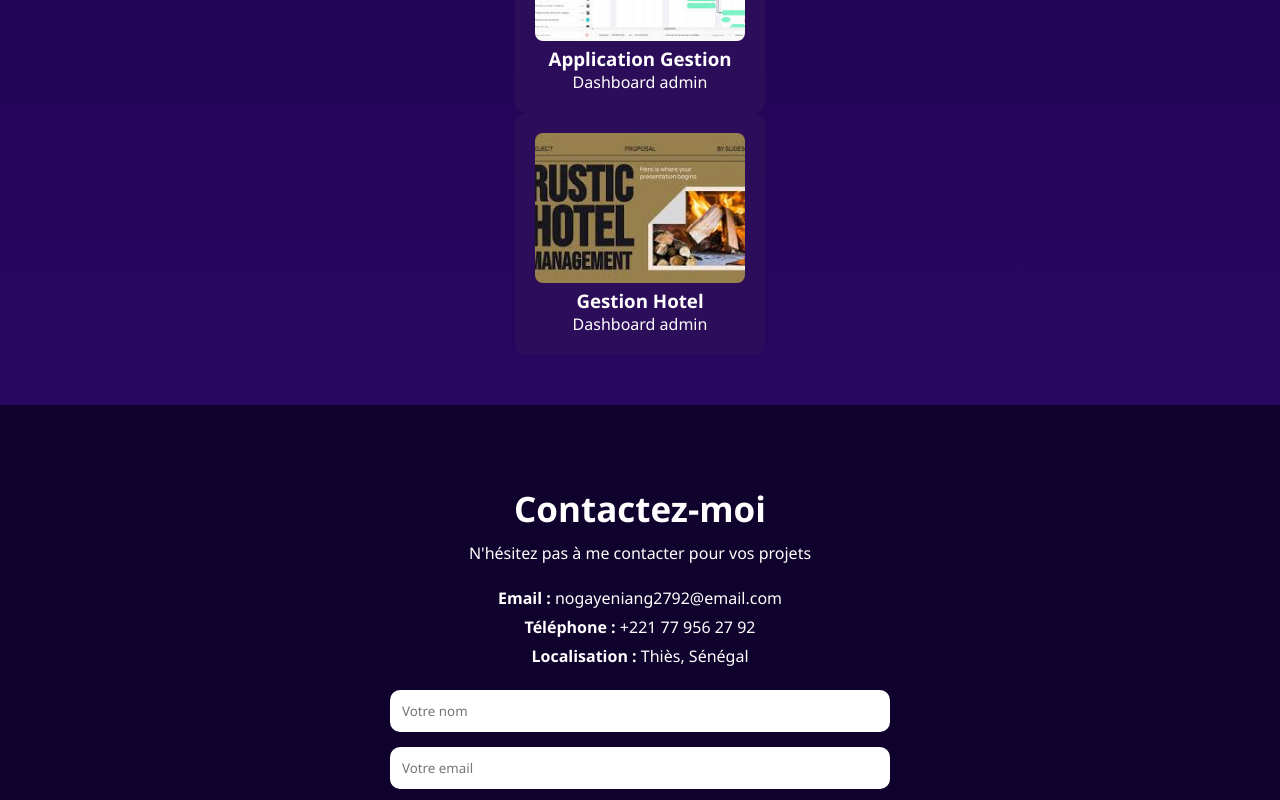
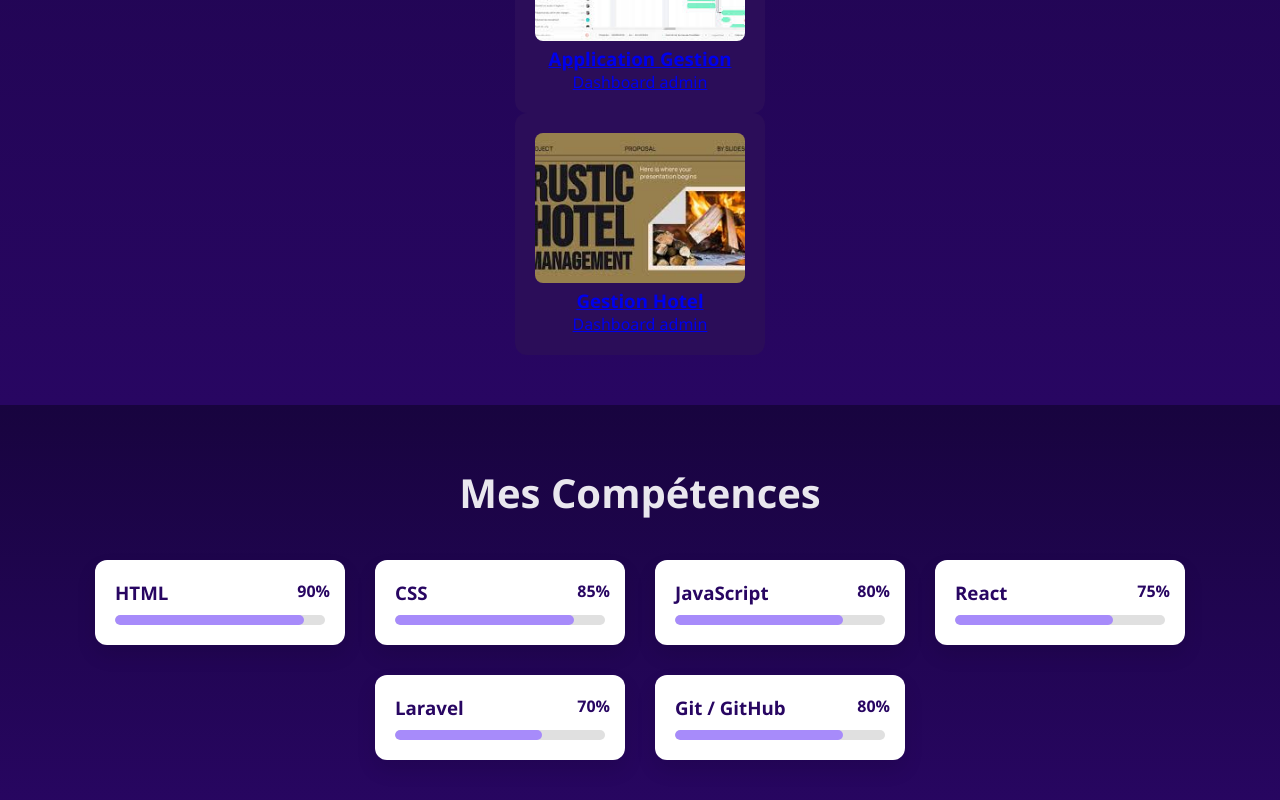
Before and after one commit to noksniang5336-cell/porfolio, a React app: page / in a window 1280 px wide. Shown: the part 1480-2280 px from the top of the page. Built offline with nearby package versions, Linux system fonts and the light colour scheme; the HTML template or start-up script is replaced by a standard one.

Commit message:
premier commit

```diff
--- a/src/Page/Accueil.jsx
+++ b/src/Page/Accueil.jsx
@@ -2,15 +2,16 @@ import React, { useState } from "react";
 import Project from "../Page/Project";
 import Contact from  "../Page/Contact";
 import Hero from  "../composants/Hero";
-import Apropos from  "../Page/Apropos";
+import Competences from '../composants/Competences';
+
 
     function Accueil (){
         return(
 
             <main>
                 <Hero/>
-
                 <Project/>
+                <Competences/>
                 <Contact/>
             </main>
         )
--- /dev/null
+++ b/src/Page/Detail.jsx
@@ -0,0 +1,88 @@
+import React from "react";
+import { useParams } from "react-router-dom";
+
+// ✅ Reprends EXACTEMENT les mêmes données que dans Project
+const projects = [
+  {
+    id: 1,
+    img: "/reala.jpg",
+    title: "Site E-commerce",
+    description: "React + Laravel",
+    github: "#",
+    site: "#",
+    techno: "React, Laravel, MySQL",
+  },
+  {
+    id: 2,
+    img: "/portfolio.jpg",
+    title: "Portfolio",
+    description: "Design moderne",
+    github: "#",
+    site: "#",
+    techno: "React, CSS",
+  },
+  {
+    id: 3,
+    img: "/gest.jpg",
+    alt: "gest",
+    title: "Application Gestion",
+    description: "Dashboard admin",
+  },
+  {
+    id: 4,
+    img: "/hotel.jpg",
+    alt: "hotel",
+    title: "Gestion Hotel",
+    description: "Dashboard admin",
+  },
+];
+
+const Detail = () => {
+  const { id } = useParams();
+
+  // ⚠️ convertir id en nombre
+  const le_projet = projects.find((projet) => projet.id === parseInt(id));
+
+  if (!le_projet) {
+    return <p>Projet introuvable</p>;
+  }
+
+  return (
+    <div className="detail">
+      <h1 className="title">Détail du projet</h1>
+
+      <div className="box_detail">
+        {/* Image */}
+        <div className="image_container">
+          <img src={le_projet.img} alt={le_projet.title} />
+        </div>
+
+        {/* Infos */}
+        <div className="info_container">
+          <h2>{le_projet.title}</h2>
+
+          <p className="desc">
+            {le_projet.description ||
+              "Projet moderne développé avec les meilleures pratiques."}
+          </p>
+
+          <div className="links">
+            <a href={le_projet.github} target="_blank" rel="noreferrer">
+              GitHub
+            </a>
+            <a href={le_projet.site} target="_blank" rel="noreferrer">
+              Voir le site
+            </a>
+          </div>
+
+          <div className="techno">
+            <strong>Technologies :</strong>
+            <p>{le_projet.techno}</p>
+          </div>
+        </div>
+      </div>
+    </div>
+  );
+};
+
+export default Detail;
--- a/src/Page/Project.jsx
+++ b/src/Page/Project.jsx
@@ -1,28 +1,30 @@
 import React from "react";
-import { Link } from "react-router-dom";
-
-
+import { NavLink } from "react-router-dom";
 
 const projects = [
   {
-    img: "/reala.jpg", // ✅ On écrit directement le chemin relatif au dossier public
+    id: 1,
+    img: "/reala.jpg",
     alt: "reala",
     title: "Site E-commerce",
     description: "React + Laravel",
   },
   {
+    id: 2,
     img: "/portfolio.jpg",
     alt: "portfolio",
     title: "Portfolio",
     description: "Design moderne",
   },
   {
+    id: 3,
     img: "/gest.jpg",
     alt: "gest",
     title: "Application Gestion",
     description: "Dashboard admin",
   },
   {
+    id: 4,
     img: "/hotel.jpg",
     alt: "hotel",
     title: "Gestion Hotel",
@@ -35,13 +37,18 @@ function Project() {
     <div className="proj">
       <h1>Mes Projets</h1>
       <div className="projects-grid">
-        {projects.map((project, index) => (
-          <div className="cad" key={index}>
-            {/* L'image sera chargée directement via l'URL du site */}
-            <img className="img" src={project.img} alt={project.alt} />
-            <h3>{project.title}</h3>
-            <p>{project.description}</p>
-          </div>
+        {projects.map((project) => (
+          <NavLink
+            key={project.id}
+            to={`/projet/${project.id}`}
+            className="un_projet"
+          >
+            <div className="cad">
+              <img className="img" src={project.img} alt={project.alt} />
+              <h3>{project.title}</h3>
+              <p>{project.description}</p>
+            </div>
+          </NavLink>
         ))}
       </div>
     </div>
--- /dev/null
+++ b/src/composants/Competences.jsx
@@ -0,0 +1,34 @@
+import React from "react";
+
+const skillsData = [
+  { name: "HTML", level: 90 },
+  { name: "CSS", level: 85 },
+  { name: "JavaScript", level: 80 },
+  { name: "React", level: 75 },
+  { name: "Laravel", level: 70 },
+  { name: "Git / GitHub", level: 80 },
+];
+
+function Competences() {
+  return (
+    <section className="skills">
+      <h2>Mes Compétences</h2>
+      <div className="skills-list">
+        {skillsData.map((skill, index) => (
+          <div key={index} className="skill-card">
+            <h3>{skill.name}</h3>
+            <div className="skill-bar">
+              <div
+                className="skill-level"
+                style={{ width: `${skill.level}%` }}
+              ></div>
+            </div>
+            <span>{skill.level}%</span>
+          </div>
+        ))}
+      </div>
+    </section>
+  );
+}
+
+export default Competences;
--- a/src/composants/Navbar.jsx
+++ b/src/composants/Navbar.jsx
@@ -29,11 +29,11 @@ const Navbar = () => {
 
         {/* droite */}
          <div className="menu">
-            <div className="about">About</div>
-            <IoMenu
-             onClick={() => setOpenMenu(!openMenu)}
-            className='burguer'  size={30} />
-         </div>
+             <NavLink to="/Apropos">
+               <button className="bb">Apropos</button>
+                </NavLink>
+               </div>
+
 
          {/* volet  */}
 
--- a/src/index.css
+++ b/src/index.css
@@ -249,6 +249,91 @@ font-size: 14px;
    font-size: 14px;
 }
 
+.detail {
+     background: linear-gradient( #18043f, #280662);
+
+  padding: 40px;
+  min-height: 100vh;
+  color: white;
+}
+
+.title {
+  text-align: center;
+  margin-bottom: 40px;
+  font-size: 32px;
+  font-weight: bold;
+}
+
+/* Conteneur principal */
+.box_detail {
+  display: flex;
+  gap: 40px;
+  align-items: center;
+  justify-content: center;
+  flex-wrap: wrap;
+}
+
+/* Image */
+.image_container {
+  flex: 1;
+  max-width: 500px;
+}
+
+.image_container img {
+  width: 100%;
+  border-radius: 20px;
+  box-shadow: 0 10px 30px rgba(0,0,0,0.5);
+  transition: transform 0.3s;
+}
+
+.image_container img:hover {
+  transform: scale(1.05);
+}
+
+/* Infos */
+.info_container {
+  flex: 1;
+  max-width: 500px;
+}
+
+.info_container h2 {
+  font-size: 28px;
+  margin-bottom: 15px;
+}
+
+.desc {
+  color: #cbd5f5;
+  margin-bottom: 20px;
+  line-height: 1.6;
+}
+
+/* Liens */
+.links {
+  display: flex;
+  gap: 15px;
+  margin-bottom: 20px;
+}
+
+.links a {
+  text-decoration: none;
+  padding: 10px 20px;
+  background: #3b82f6;
+  border-radius: 8px;
+  color: white;
+  transition: 0.3s;
+}
+
+.links a:hover {
+  background: #2563eb;
+}
+
+/* Techno */
+.techno {
+  background: rgba(255,255,255,0.05);
+  padding: 15px;
+  border-radius: 10px;
+}
+
 .proj {
   display: flex;
   flex-wrap: wrap;
@@ -298,7 +383,6 @@ h1 {
 /* Titre "À propos de moi" */
 .bo {
   font-size: 42px;
-  margin-bottom: 40px;
   position: relative;
   display: inline-block;
 }
@@ -320,7 +404,6 @@ h1 {
   line-height: 1.8;         /* Augmente l'espace entre les lignes */
   max-width: 800px;         /* Limite la largeur pour une lecture confortable */
   color: #d1d1d1;           /* Gris clair pour ne pas être trop agressif */
-  margin: 0 auto;           /* Centre le bloc de texte */
 }
 
 
@@ -343,6 +426,62 @@ h1 {
     font-size: 16px;
     text-align: justify;
   }
+}
+
+.skills {
+  padding: 60px 20px;
+  text-align: center;
+  background: linear-gradient( #18043f, #280662);
+}
+
+.skills h2 {
+  font-size: 2.5rem;
+  margin-bottom: 40px;
+  color: #e9e7ee;
+}
+
+.skills-list {
+  display: flex;
+  flex-wrap: wrap;
+  justify-content: center;
+  gap: 30px;
+}
+
+.skill-card {
+  background: white;
+  padding: 20px;
+  width: 250px;
+  border-radius: 12px;
+  box-shadow: 0 10px 20px rgba(0,0,0,0.1);
+  text-align: left;
+  position: relative;
+}
+
+.skill-card h3 {
+  margin-bottom: 10px;
+  color: #280662;
+}
+
+.skill-bar {
+  width: 100%;
+  height: 10px;
+  background: #e0e0e0;
+  border-radius: 5px;
+  overflow: hidden;
+}
+
+.skill-level {
+  height: 100%;
+  background: #a78bfa;
+  border-radius: 5px;
+}
+
+.skill-card span {
+  position: absolute;
+  right: 15px;
+  top: 20px;
+  font-weight: bold;
+  color: #280662;
 }
 .contact {
   padding: 80px;
```
Also changed, not shown: src/App.jsx (+11 -1 lines), vercel.json (added).
